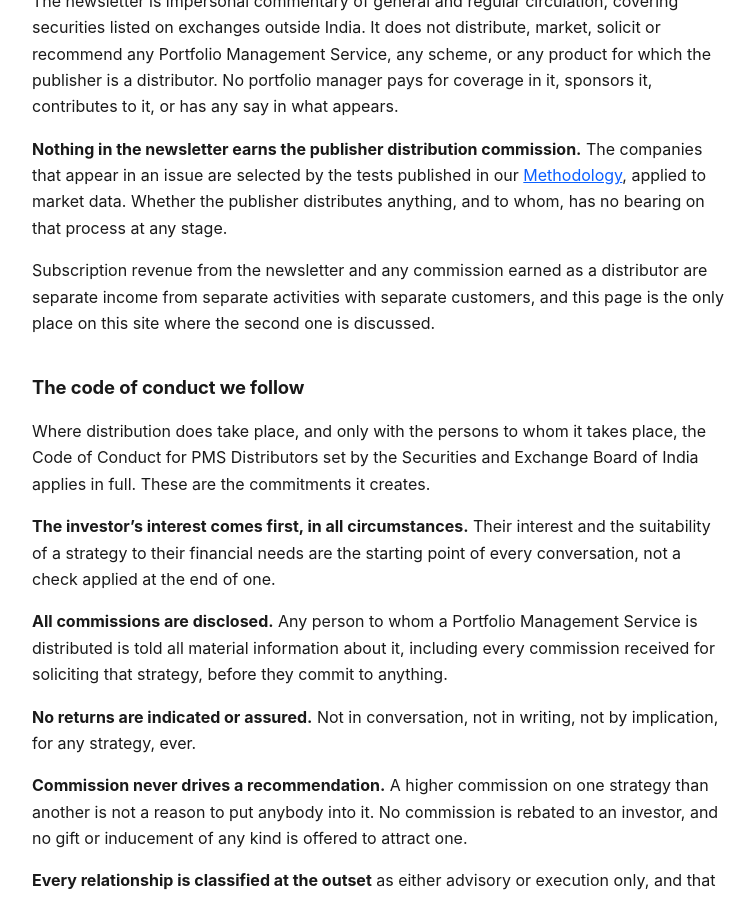
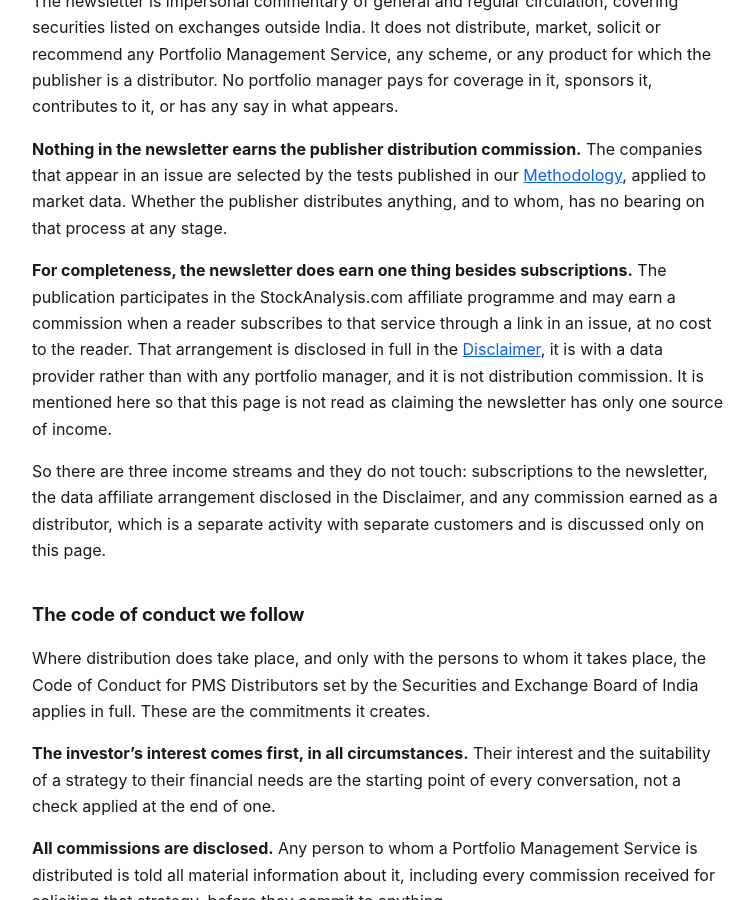
Before and after one commit to themicrocapinvestor/MM-Policies, a Jekyll site: the page built from distributor.md, in a window 1280 px wide and 900 px high, scrolled down 485 px. Shown: the whole window, without its empty margins (260-1015 px from the left). Built offline with Jekyll 4.4.1, drawn with Linux system fonts in a browser that asks for light colours.

Commit message:
Distributor page: name the affiliate income too, or the sentence is false
One sentence said subscription revenue and distribution commission were
separate income streams, which reads as a complete list of where the money comes
from and is not one. The newsletter also earns StockAnalysis.com affiliate
commission, disclosed in full in the Disclaimer and prominently enough that a
reader would notice the omission.

On a page whose whole purpose is showing that income streams are kept apart, an
incomplete list of income streams is the worst available error. It now names all
three, says the affiliate arrangement is with a data provider rather than a
portfolio manager and is not distribution commission, and links to where it is
disclosed in full.

The two sentences either side of it were already accurate and are unchanged.
Nothing in the newsletter earns distribution commission remains exactly true.

```diff
--- a/distributor.md
+++ b/distributor.md
@@ -27,9 +27,18 @@ that appear in an issue are selected by the tests published in our
 [Methodology](methodology.html), applied to market data. Whether the publisher distributes
 anything, and to whom, has no bearing on that process at any stage.
 
-Subscription revenue from the newsletter and any commission earned as a distributor are
-separate income from separate activities with separate customers, and this page is the
-only place on this site where the second one is discussed.
+**For completeness, the newsletter does earn one thing besides subscriptions.** The
+publication participates in the StockAnalysis.com affiliate programme and may earn a
+commission when a reader subscribes to that service through a link in an issue, at no cost
+to the reader. That arrangement is disclosed in full in the
+[Disclaimer](disclaimer.html), it is with a data provider rather than with any portfolio
+manager, and it is not distribution commission. It is mentioned here so that this page is
+not read as claiming the newsletter has only one source of income.
+
+So there are three income streams and they do not touch: subscriptions to the newsletter,
+the data affiliate arrangement disclosed in the Disclaimer, and any commission earned as a
+distributor, which is a separate activity with separate customers and is discussed only on
+this page.
 
 ## The code of conduct we follow
 
```
